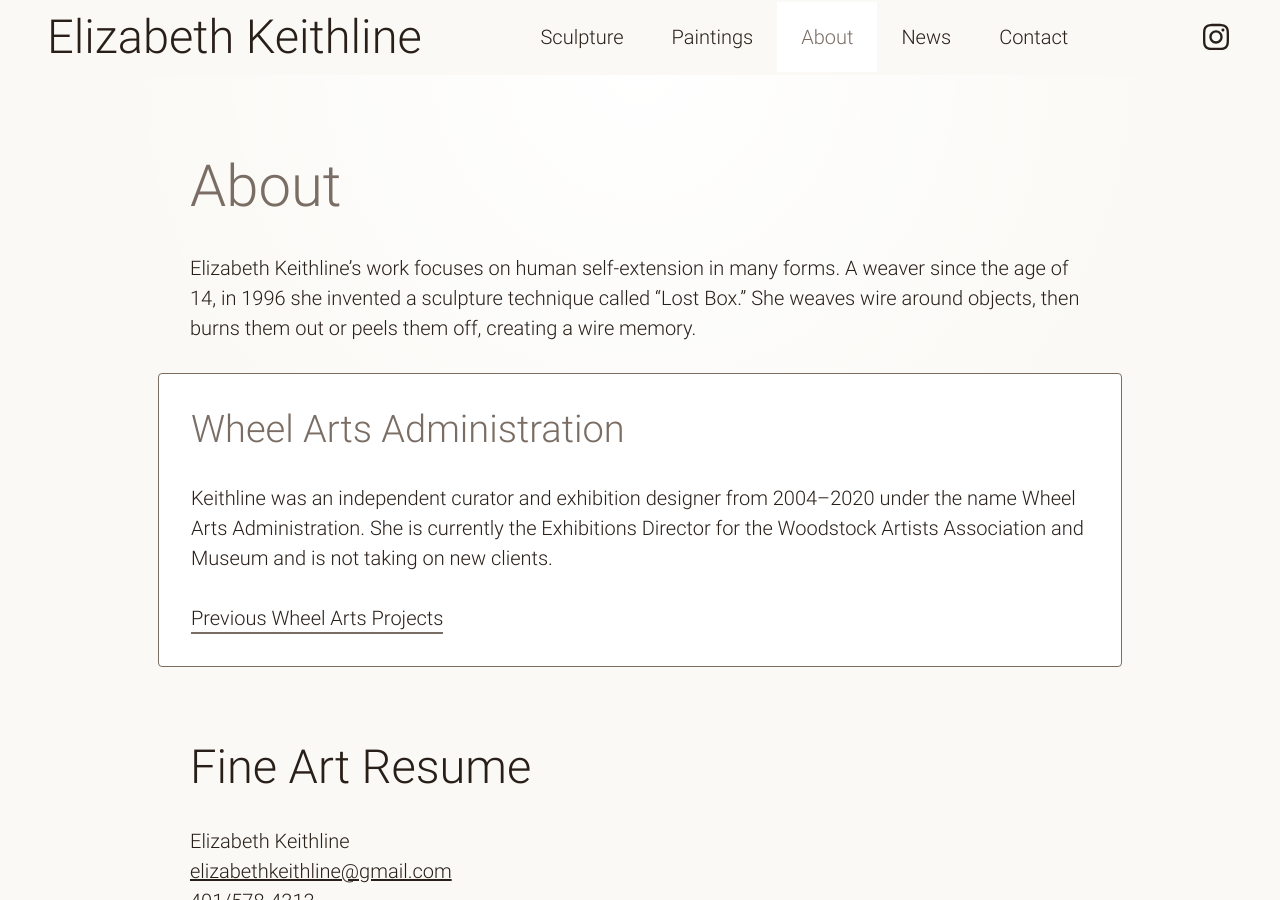
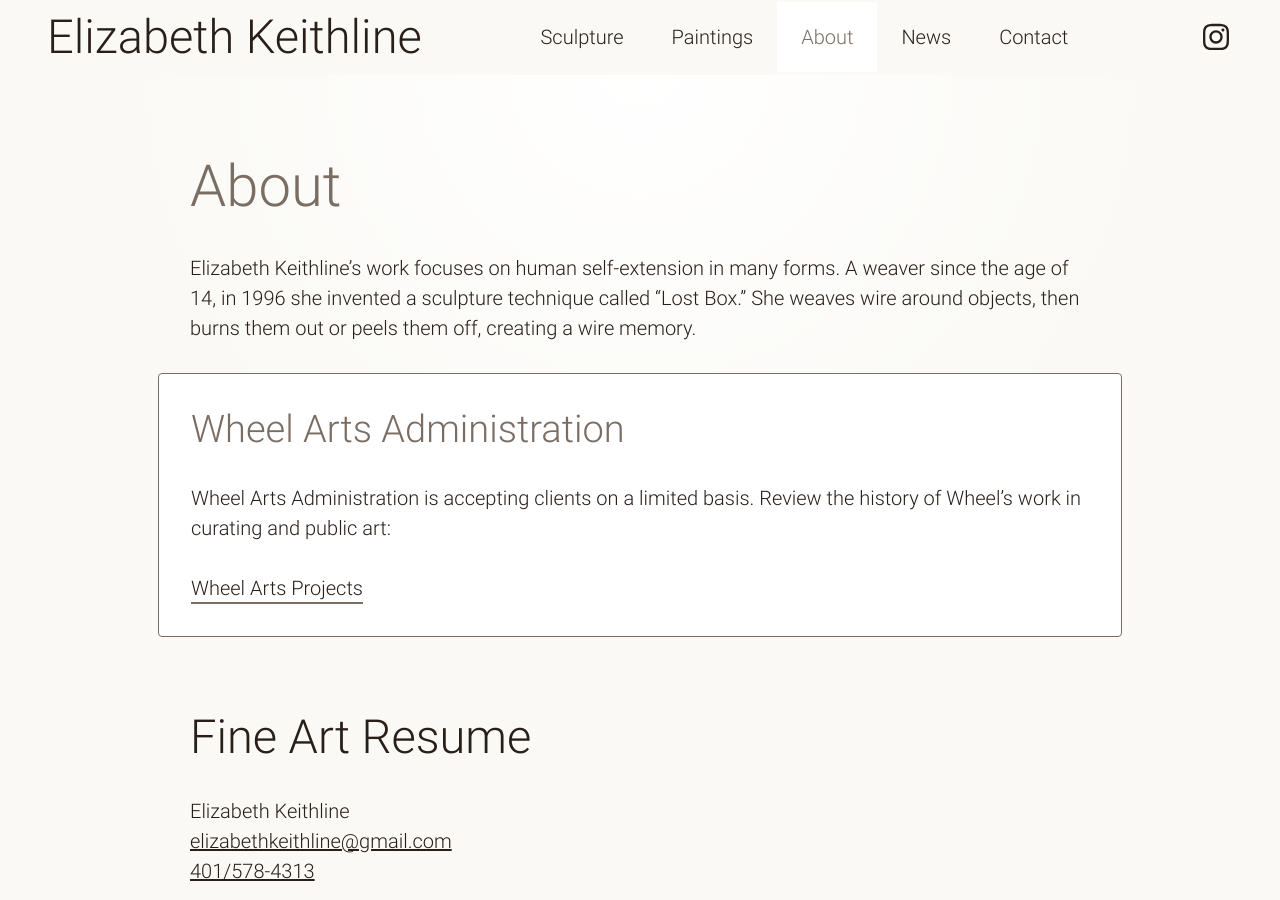
Before and after one commit to highchair/elizabethkeithline-com, a Jekyll site: the page built from about.md, in a window 1280 px wide and 900 px high. Built offline with Jekyll 4.4.1, drawn with Linux system fonts in a browser that asks for light colours; some web fonts are replaced.

Commit message:
Resume updates

```diff
--- a/about.md
+++ b/about.md
@@ -16,9 +16,9 @@
 ## Wheel Arts Administration
 {:.h3}
 
-Keithline was an independent curator and exhibition designer from 2004–2020 under the name Wheel Arts Administration. She is currently the Exhibitions Director for the Woodstock Artists Association and Museum and is not taking on new clients.
+Wheel Arts Administration is accepting clients on a limited basis. Review the history of Wheel’s work in curating and public art:
 
-[Previous Wheel Arts Projects]({% link wheel-arts.md %}#wheel-resume){:.btn}
+[Wheel Arts Projects]({% link wheel-arts.md %}#wheel-resume){:.btn}
 
 </div>
 
```
Also changed, not shown: wheel-arts.md (+44 -39 lines), 1 other file.
